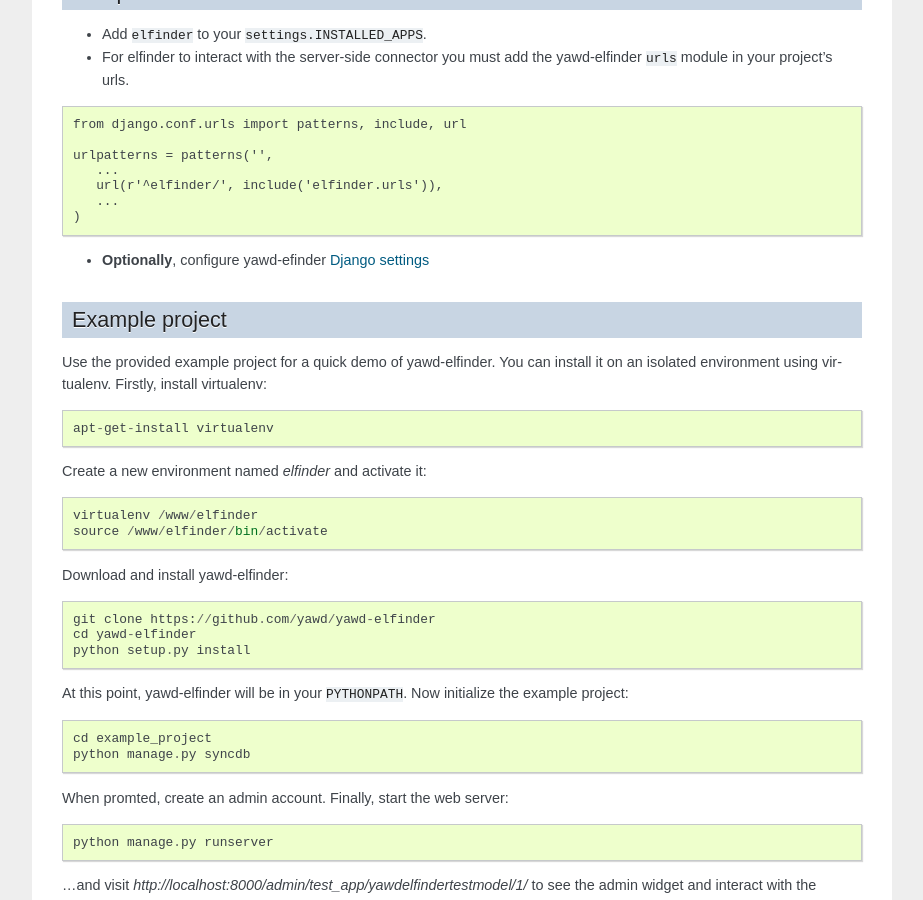
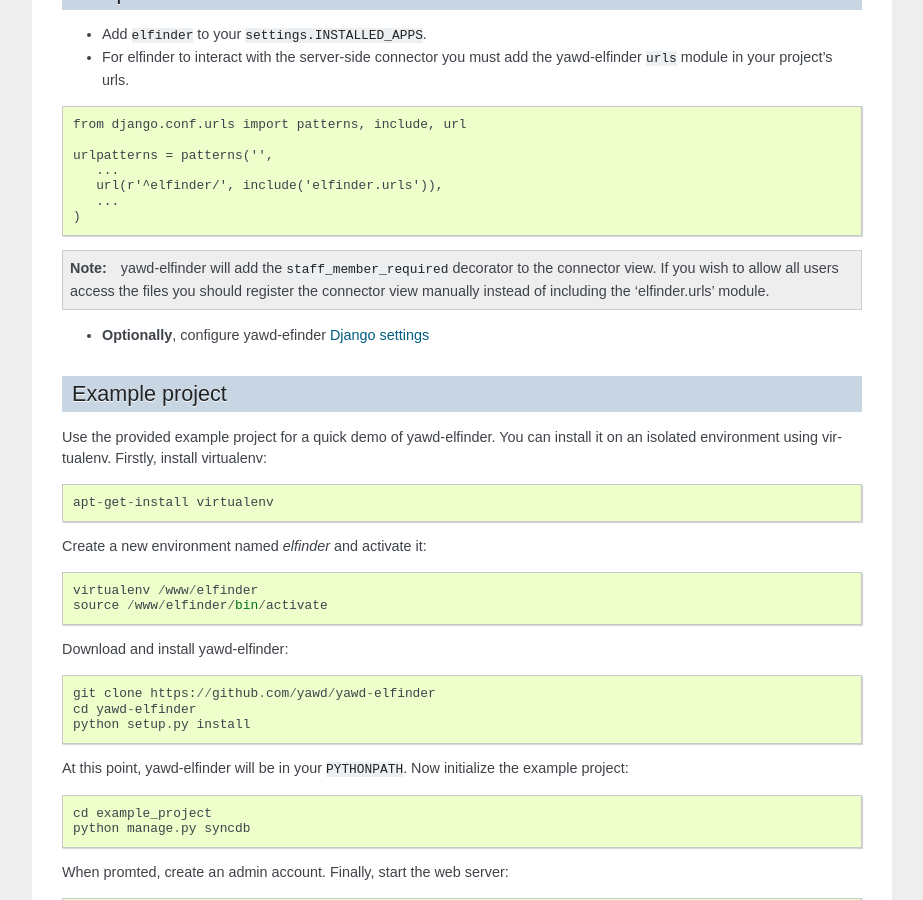
Before and after one commit to ppetrid/yawd-elfinder, a Sphinx documentation site: the page built from docs/installation.rst, in a window 1280 px wide and 900 px high, scrolled down 655 px. Shown: the whole window, without its empty margins (198-1121 px from the left). Built offline with Sphinx 7.4.7, drawn with Linux system fonts in a browser that asks for light colours.

Commit message:
document change for #26

```diff
--- a/docs/installation.rst
+++ b/docs/installation.rst
@@ -55,6 +55,14 @@
       ...
    )
 
+.. note::
+
+	yawd-elfinder will add the ``staff_member_required`` decorator to the
+	connector view. If you wish to allow all users access the files you
+	should register the connector view manually instead of including the
+	'elfinder.urls' module.
+
+
 * **Optionally**, configure yawd-efinder :ref:`settings`
 
 Example project
```
